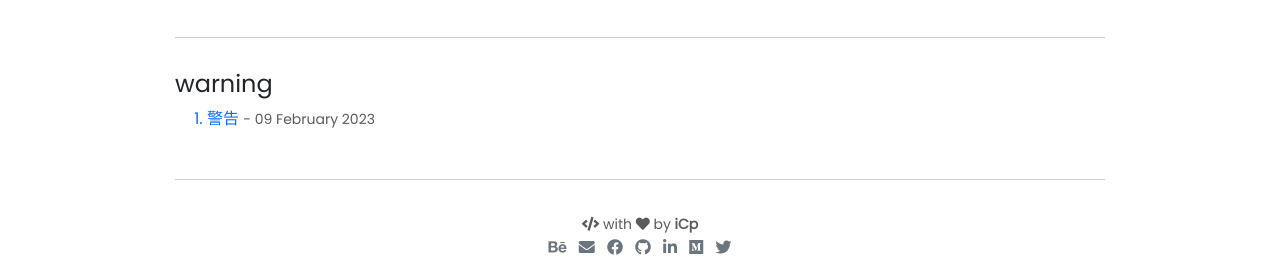
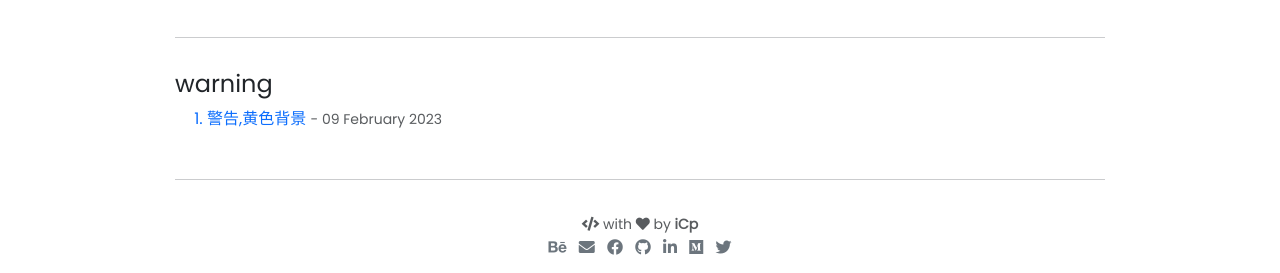
Before and after one commit to WorkSpacesPro/icp, a Jekyll site: the page built from pages/tags.html, in a window 1280 px wide. Shown: the part 2016-2289 px from the top of the page. Built offline with Jekyll 4.4.1, drawn with Linux system fonts in a browser that asks for light colours.

Commit message:
Update 2023-02-09-warning.md

```diff
--- a/_posts/2023-02-09-warning.md
+++ b/_posts/2023-02-09-warning.md
@@ -1,5 +1,5 @@
 ---
-title: 警告
+title: 警告,黄色背景
 tags: [warning]
 style: fill
 color: warning
```
